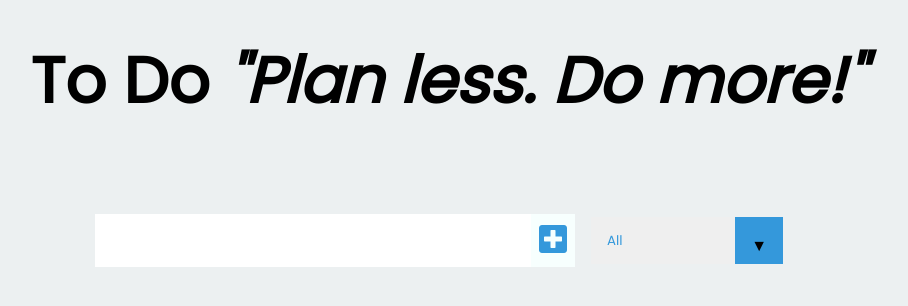
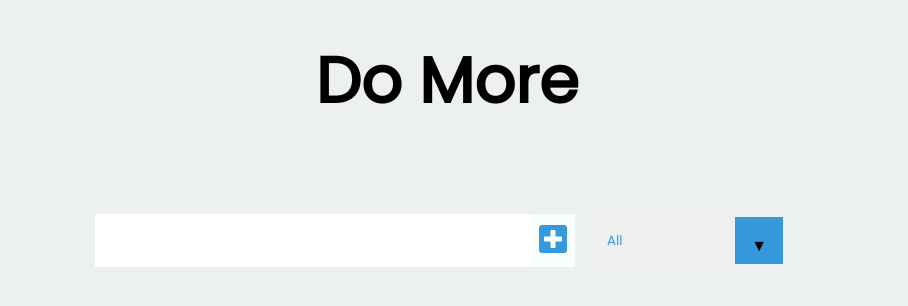
Before and after one commit to KimuraDanaka119/do-more, a React (Create React App) app: page / in a window 1280 px wide. Shown: the top 306 px of the page, without its empty margins (193-1101 px from the left). Built offline with nearby package versions, Linux system fonts and the light colour scheme.

Commit message:
Component Complete

```diff
--- a/src/App.js
+++ b/src/App.js
@@ -2,7 +2,7 @@ import React, { useState, useEffect } from "react";
 import "./App.css";
 import Form from "./components/Form";
 import TodoList from "./components/TodoList.js";
-import Todo from "./components/Todo";
+// import Todo from "./components/Todo";
 
 function App() {
   const [inputText, setInputText] = useState("");
@@ -52,9 +52,7 @@ function App() {
   return (
     <div className="App">
       <header>
-        <h1>
-          To Do <em>"Plan less. Do more!"</em>{" "}
-        </h1>
+        <h1>Do More</h1>
       </header>
       <Form
         inputText={inputText}
```
